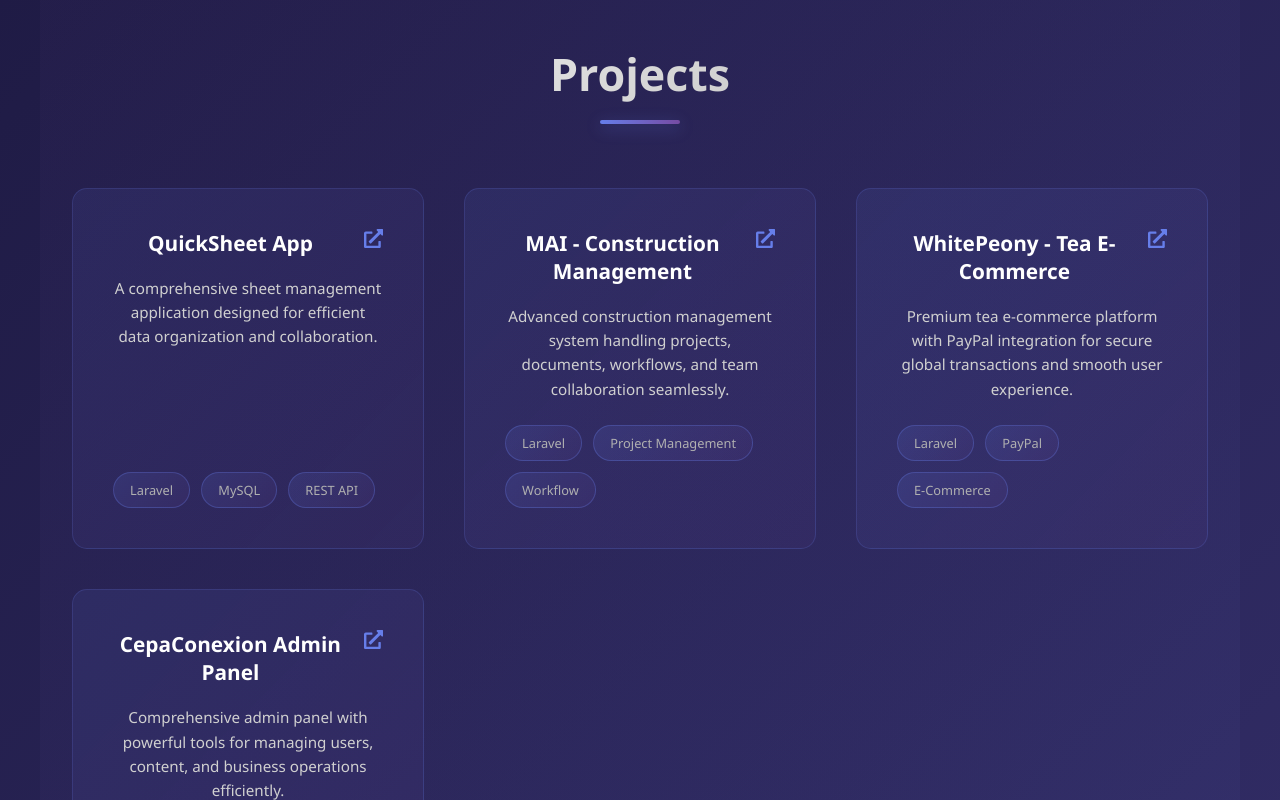
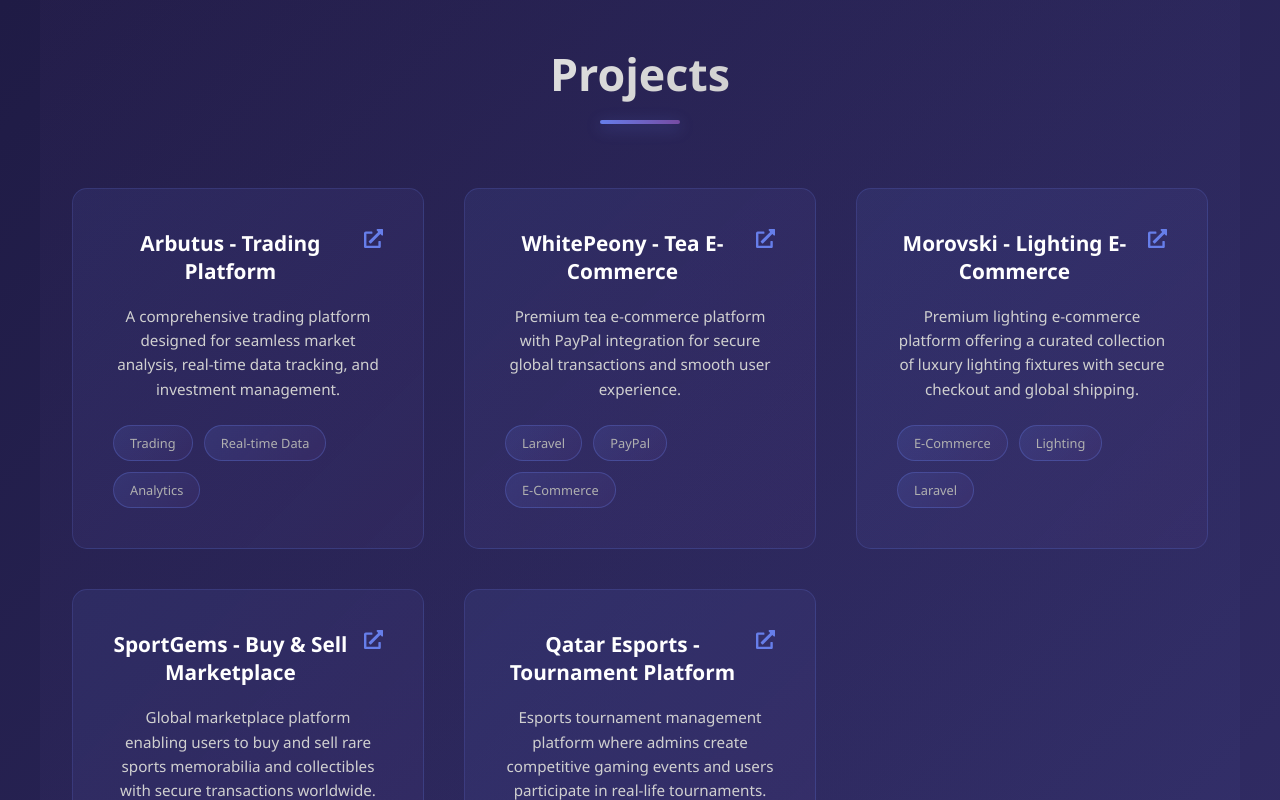
Before and after one commit to KushankRajput/my_portofolio, a React (Create React App) app: page / in a window 1280 px wide. Shown: the part 2000-2800 px from the top of the page. Built offline with nearby package versions, Linux system fonts and the light colour scheme.

Commit message:
changes made

```diff
--- a/src/component/Portfolio.css
+++ b/src/component/Portfolio.css
@@ -281,7 +281,8 @@ body {
   border-radius: 50%;
   overflow: hidden;
   background: linear-gradient(135deg, #667eea, #764ba2);
-  box-shadow: 0 0 60px rgba(102, 126, 234, 0.5),
+  box-shadow:
+    0 0 60px rgba(102, 126, 234, 0.5),
     0 0 100px rgba(118, 75, 162, 0.3);
   position: relative;
   z-index: 10;
@@ -1055,6 +1056,7 @@ body {
 
 .contact-form input[type="text"],
 .contact-form input[type="email"],
+.contact-form input[type="tel"],
 .contact-form textarea {
   width: 100%;
   padding: 0.9rem 1rem;
@@ -1296,7 +1298,7 @@ body {
     flex-direction: column;
     gap: 12px;
   }
-      .floating-icon.php {
+  .floating-icon.php {
     top: 70px;
     left: 20px;
   }
@@ -1316,7 +1318,6 @@ body {
     right: 30px;
   }
 
-
   .skill-tag {
     padding: 0.5rem 1rem;
     font-size: 0.75rem;
--- a/src/component/Portfolio.js
+++ b/src/component/Portfolio.js
@@ -228,7 +228,7 @@ const Portfolio = () => {
           >
             <div className="image-placeholder">
               <div className="profile-image">
-                <img src="/asset/main.png" alt="Profile" />
+                <img src="/asset/logo.png" alt="Profile" />
               </div>
               <div className="floating-icons">
                 <motion.div
@@ -448,7 +448,7 @@ const Portfolio = () => {
 
         <div className="projects-container">
           <motion.a
-            href="https://www.quicksheetapp.com/"
+            href="https://www.markupdesigns.net/arbutus-web/"
             target="_blank"
             rel="noopener noreferrer"
             className="project-card"
@@ -458,42 +458,17 @@ const Portfolio = () => {
             transition={{ duration: 0.5 }}
           >
             <div className="project-header">
-              <h3 className="project-title">QuickSheet App</h3>
+              <h3 className="project-title">Arbutus - Trading Platform</h3>
               <FaExternalLinkAlt className="project-link-icon" />
             </div>
             <p className="project-description">
-              A comprehensive sheet management application designed for
-              efficient data organization and collaboration.
+              A comprehensive trading platform designed for seamless market
+              analysis, real-time data tracking, and investment management.
             </p>
             <div className="project-tags">
-              <span className="project-tag">Laravel</span>
-              <span className="project-tag">MySQL</span>
-              <span className="project-tag">REST API</span>
-            </div>
-          </motion.a>
-
-          <motion.a
-            href="https://www.markupdesigns.net/mai-web/"
-            target="_blank"
-            rel="noopener noreferrer"
-            className="project-card"
-            initial={{ opacity: 0, y: 30 }}
-            whileInView={{ opacity: 1, y: 0 }}
-            viewport={{ once: true }}
-            transition={{ duration: 0.5, delay: 0.1 }}
-          >
-            <div className="project-header">
-              <h3 className="project-title">MAI - Construction Management</h3>
-              <FaExternalLinkAlt className="project-link-icon" />
-            </div>
-            <p className="project-description">
-              Advanced construction management system handling projects,
-              documents, workflows, and team collaboration seamlessly.
-            </p>
-            <div className="project-tags">
-              <span className="project-tag">Laravel</span>
-              <span className="project-tag">Project Management</span>
-              <span className="project-tag">Workflow</span>
+              <span className="project-tag">Trading</span>
+              <span className="project-tag">Real-time Data</span>
+              <span className="project-tag">Analytics</span>
             </div>
           </motion.a>
 
@@ -523,7 +498,61 @@ const Portfolio = () => {
           </motion.a>
 
           <motion.a
-            href="https://www.markupdesigns.net/cepasconexion/admin/login"
+            href="https://www.markupdesigns.net/morovski-light-web/"
+            target="_blank"
+            rel="noopener noreferrer"
+            className="project-card"
+            initial={{ opacity: 0, y: 30 }}
+            whileInView={{ opacity: 1, y: 0 }}
+            viewport={{ once: true }}
+            transition={{ duration: 0.5, delay: 0.1 }}
+          >
+            <div className="project-header">
+              <h3 className="project-title">Morovski - Lighting E-Commerce</h3>
+              <FaExternalLinkAlt className="project-link-icon" />
+            </div>
+            <p className="project-description">
+              Premium lighting e-commerce platform offering a curated collection
+              of luxury lighting fixtures with secure checkout and global
+              shipping.
+            </p>
+            <div className="project-tags">
+              <span className="project-tag">E-Commerce</span>
+              <span className="project-tag">Lighting</span>
+              <span className="project-tag">Laravel</span>
+            </div>
+          </motion.a>
+
+          <motion.a
+            href="https://www.markupdesigns.net/sport-gems-web/"
+            target="_blank"
+            rel="noopener noreferrer"
+            className="project-card"
+            initial={{ opacity: 0, y: 30 }}
+            whileInView={{ opacity: 1, y: 0 }}
+            viewport={{ once: true }}
+            transition={{ duration: 0.5, delay: 0.2 }}
+          >
+            <div className="project-header">
+              <h3 className="project-title">
+                SportGems - Buy & Sell Marketplace
+              </h3>
+              <FaExternalLinkAlt className="project-link-icon" />
+            </div>
+            <p className="project-description">
+              Global marketplace platform enabling users to buy and sell rare
+              sports memorabilia and collectibles with secure transactions
+              worldwide.
+            </p>
+            <div className="project-tags">
+              <span className="project-tag">Marketplace</span>
+              <span className="project-tag">Buy & Sell</span>
+              <span className="project-tag">Global</span>
+            </div>
+          </motion.a>
+
+          <motion.a
+            href="https://www.markupdesigns.net/qec-web/dashboard/"
             target="_blank"
             rel="noopener noreferrer"
             className="project-card"
@@ -533,17 +562,20 @@ const Portfolio = () => {
             transition={{ duration: 0.5, delay: 0.3 }}
           >
             <div className="project-header">
-              <h3 className="project-title">CepaConexion Admin Panel</h3>
+              <h3 className="project-title">
+                Qatar Esports - Tournament Platform
+              </h3>
               <FaExternalLinkAlt className="project-link-icon" />
             </div>
             <p className="project-description">
-              Comprehensive admin panel with powerful tools for managing users,
-              content, and business operations efficiently.
+              Esports tournament management platform where admins create
+              competitive gaming events and users participate in real-life
+              tournaments.
             </p>
             <div className="project-tags">
-              <span className="project-tag">Laravel</span>
-              <span className="project-tag">Admin Panel</span>
-              <span className="project-tag">Database</span>
+              <span className="project-tag">Esports</span>
+              <span className="project-tag">Tournaments</span>
+              <span className="project-tag">Gaming</span>
             </div>
           </motion.a>
         </div>
@@ -570,7 +602,7 @@ const Portfolio = () => {
             viewport={{ once: true }}
             transition={{ duration: 0.6 }}
           >
-            <div className="timeline-date">Aug 2025 – Present</div>
+            <div className="timeline-date">July 2025 – Present</div>
             <div className="timeline-content">
               <h3 className="timeline-title">
                 Laravel Developer — Markup Designs Pvt. Ltd.
@@ -600,7 +632,7 @@ const Portfolio = () => {
             viewport={{ once: true }}
             transition={{ duration: 0.6, delay: 0.1 }}
           >
-            <div className="timeline-date">Aug 2024 – Dec 2024</div>
+            <div className="timeline-date">July 2024 – Dec 2024</div>
             <div className="timeline-content">
               <h3 className="timeline-title">
                 Laravel Developer — Business2Sell Group
```
Also changed, not shown: public/asset/logo.jpg (deleted), public/asset/logo.png (added).
